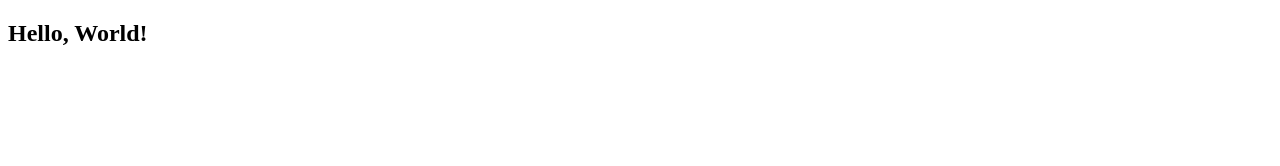
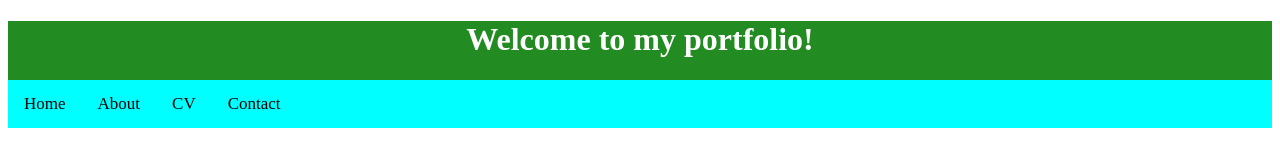
Before and after one commit to HelloHaruSystem/HelloHaruSystem.github.io, a plain HTML site: page Templates/index.html in a window 1280 px wide. Drawn offline with Linux system fonts and the light colour scheme.

Commit message:
added a simple nav bar at the top

```diff
--- a/Templates/index.html
+++ b/Templates/index.html
@@ -6,9 +6,15 @@
         <link rel="stylesheet" href="style.css"></link>
     </head>
 
-    <header>
+    <header class="header">
+        <h1>Welcome to my portfolio!</h1>
         <nav>
-            <h1>Hello, World!</h1>
+            <ul class="menu">
+                <li><a href="#home">Home</a></li>
+                <li><a href="#aboutMe">About</a></li>
+                <li><a href="#myCv">CV</a></li>
+                <li><a href="#Contact">Contact</a></li>
+            </ul>
         </nav>
     </header>
 
--- a/Templates/style.css
+++ b/Templates/style.css
@@ -0,0 +1,27 @@
+.header {
+    background-color: forestgreen;
+    color: white;
+    text-align: center;
+}
+
+.menu {
+    list-style: none;
+    background: aqua;
+    overflow: hidden;
+    margin: 0;
+    padding: 0;
+}
+
+.menu a {
+    float: left;
+    color: black;
+    text-align: center;
+    padding: 14px 16px;
+    text-decoration: none;
+    font-size: 17px;
+}
+
+.menu a:hover {
+    background-color: #04AA6D;
+    color: yellow;
+}
```
